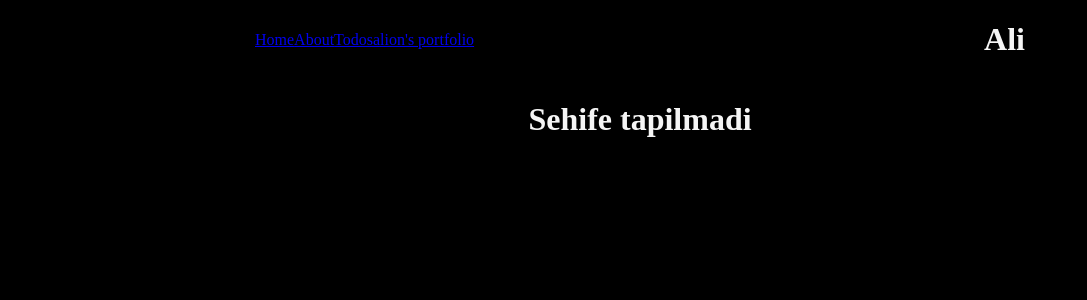
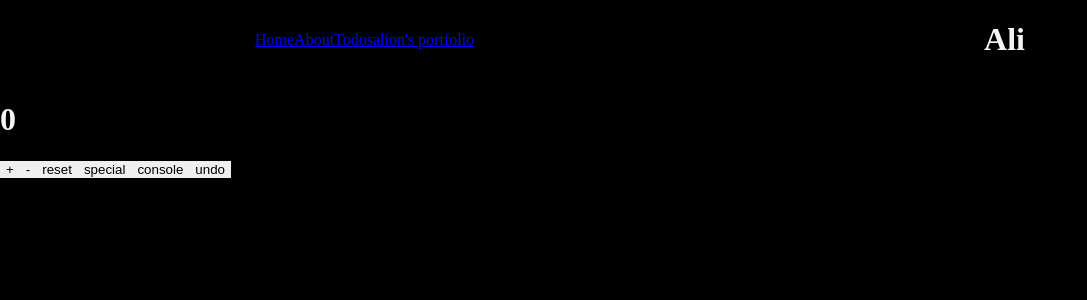
Before and after one commit to Ali-GreenHeart/react-app-veb-3, a React (Vite) app: page /counter in a window 1280 px wide. Shown: the top 300 px of the page, without its empty margins (0-1087 px from the left). Built offline with nearby package versions, Linux system fonts and the light colour scheme.

Commit message:
add single multiple undo

```diff
--- a/src/App.jsx
+++ b/src/App.jsx
@@ -5,6 +5,8 @@ import AboutPage from "./pages/about"
 import SingleTodo from "./pages/single-todo"
 import Header from "./components/layout/Header"
 import UsersPage from "./pages/users"
+import CounterWithSingleUndo from "./pages/counter/CounterWithSingleUndo"
+import CounterWithMultipleUndo from "./pages/counter/CounterWithMultipleUndo"
 
 const App = ({ }) => {
     return (
@@ -16,6 +18,8 @@ const App = ({ }) => {
                 <Route path="/todos/:id" element={<SingleTodo />} />
                 <Route path="/about" element={<AboutPage />} />
                 <Route path="/users" element={<UsersPage />} />
+                <Route path="/counter" element={<CounterWithSingleUndo />} />
+                <Route path="/counter1" element={<CounterWithMultipleUndo />} />
                 <Route path="*" element={<NotFoundPage />} />
             </Routes>
         </>
--- /dev/null
+++ b/src/pages/counter/CounterWithMultipleUndo.jsx
@@ -0,0 +1,46 @@
+import { useEffect, useState } from "react";
+import Button from "../../components/common/Button";
+
+let actions = [];
+const maxLength = 4; // max length 4
+
+const CounterWithMultipleUndo = ({ }) => {
+    const [count, setCount] = useState(0);
+
+    useEffect(() => {
+        actions.push(count)
+        actions = actions.slice(-maxLength)
+    }, [count])
+
+    const handleUndo = () => {
+        if (actions.length === 1) {
+            alert('son elementdir!')
+            return;
+        }
+        actions.pop()
+        const lastElem = actions.pop()
+        setCount(lastElem)
+
+    }
+
+    return (
+        <div>
+            <h1>{count}</h1>
+            <h1 hidden></h1>
+            <Button title="+" onClick={() => setCount(count + 1)} />
+            <Button title="-" onClick={() => setCount(count - 1)} />
+            <Button title="reset" onClick={() => setCount(0)} />
+            <Button title="special" onClick={() => {
+                const special = Number(prompt('Enter desired value: '))
+                if (isNaN(special)) {
+                    setCount(0)
+                } else {
+                    setCount(special)
+                }
+            }} />
+            <Button title="console" onClick={() => console.log(count)} />
+            <Button title="undo" onClick={handleUndo} />
+        </div>
+    )
+}
+export default CounterWithMultipleUndo
--- /dev/null
+++ b/src/pages/counter/CounterWithSingleUndo.jsx
@@ -0,0 +1,49 @@
+import { useEffect, useRef, useState } from "react";
+import Button from "../../components/common/Button";
+
+const clickFunc = () => {
+    console.log('click me!')
+}
+let preVal = '';
+
+const CounterWithSingleUndo = ({ }) => {
+    const [count, setCount] = useState(0);
+
+    const titleRef = useRef()
+
+    useEffect(() => {
+        if (titleRef.current) {
+            titleRef.current.addEventListener("click", clickFunc)
+        }
+        return () => {
+            titleRef.current.removeEventListener("click", clickFunc)
+        }
+    }, [titleRef.current])
+
+    const handleCountChange = (cb) => {
+        preVal = count;
+        cb()
+    }
+
+    return (
+        <div>
+            <h1 ref={titleRef}>{count}</h1>
+            <h1 hidden></h1>
+            <Button title="+" onClick={() => handleCountChange(() => setCount(count + 1))} />
+            <Button title="-" onClick={() => handleCountChange(() => setCount(count - 1))} />
+            <Button title="reset" onClick={() => handleCountChange(() => setCount(0))} />
+            <Button title="special" onClick={() => handleCountChange(() => {
+                const special = Number(prompt('Enter desired value: '))
+                if (isNaN(special)) {
+                    setCount(0)
+                } else {
+                    setCount(special)
+                }
+            })} />
+            <Button title="console" onClick={() => console.log(count)} />
+            <Button title="undo" onClick={() => setCount(preVal)} />
+            <h1>{preVal}</h1>
+        </div>
+    )
+}
+export default CounterWithSingleUndo
```
Also changed, not shown: src/pages/counter/index.jsx (deleted, +0 -24 lines).
